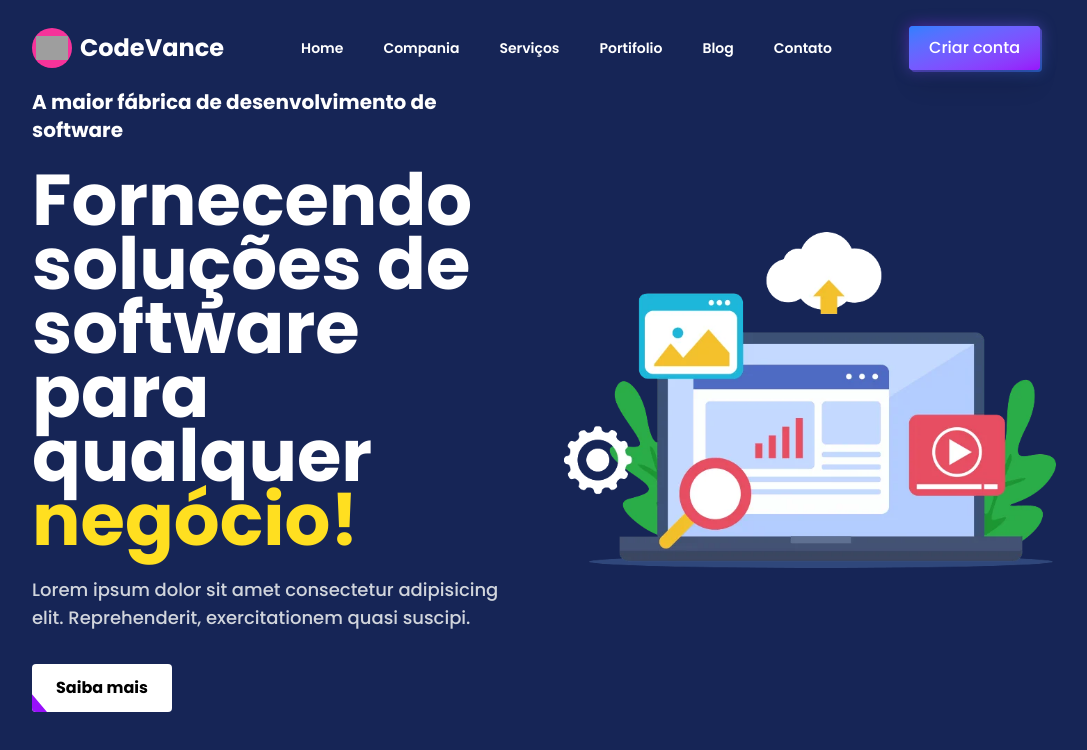
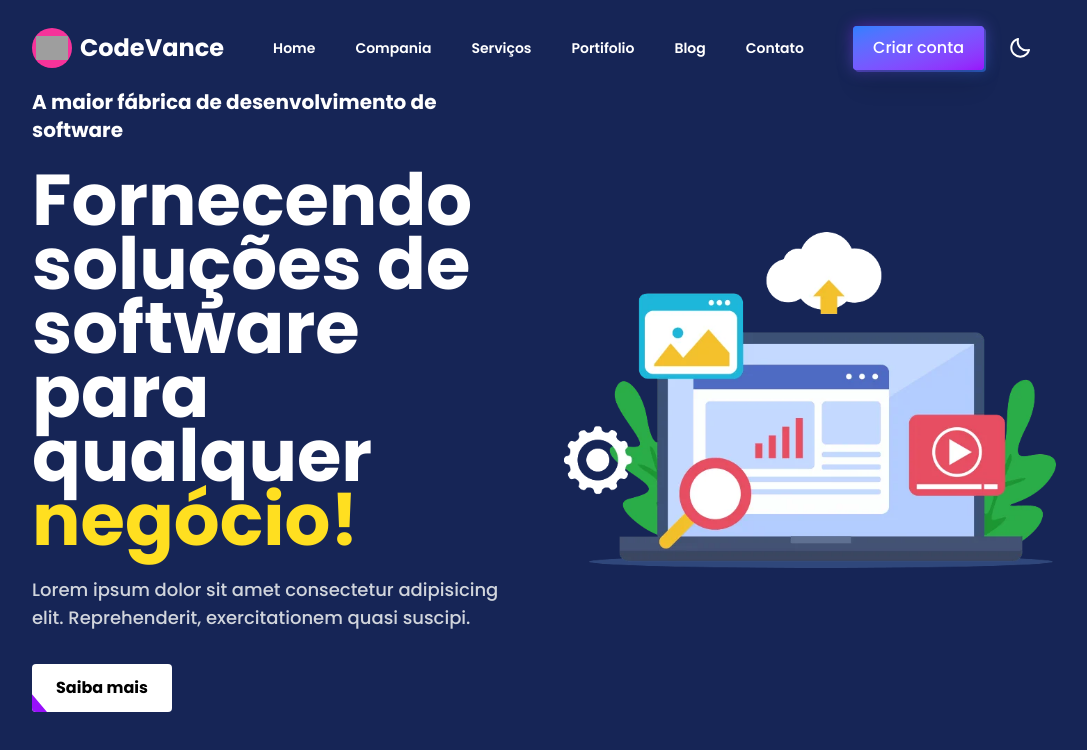
Before and after one commit to WedsonTavares/cloudence, a Next.js app: page / in a window 1280 px wide. Shown: the top 750 px of the page, without its empty margins (96-1183 px from the left). Built offline with nearby package versions, Linux system fonts and the light colour scheme; grey boxes are pictures that could not be loaded.

Commit message:
theme dark e light

```diff
--- a/app/globals.css
+++ b/app/globals.css
@@ -1 +1,3 @@
 @import "tailwindcss";
+
+@custom-variant dark (&:where(.dark, .dark *));
--- a/app/layout.tsx
+++ b/app/layout.tsx
@@ -2,6 +2,7 @@ import type { Metadata } from "next";
 import { Poppins} from "next/font/google";
 import "./globals.css";
 import ResponsiveNav from "../components/Home/NavBar/ResponsiveNav";
+import Provider from "../components/HOC/Provider";
 
 const font = Poppins({
   weight: ["300", "400", "500", "600", "700"],
@@ -23,9 +24,10 @@ export default function RootLayout({
     <html lang="pt-br" suppressHydrationWarning>
       <body
         className={`${font.className} antialiased`}>
+        <Provider>
         <ResponsiveNav />
         {children}
-
+        </Provider>
       </body>
     </html>
   );
--- /dev/null
+++ b/components/HOC/Provider.tsx
@@ -0,0 +1,12 @@
+import React, { ReactNode } from 'react'
+import { ThemeProvider } from 'next-themes'
+
+const Provider = ({ children }: { children: ReactNode }) => {
+    return (
+        <ThemeProvider attribute="class" enableSystem defaultTheme="system">
+            {children}
+        </ThemeProvider>
+    );
+};
+
+export default Provider;
--- /dev/null
+++ b/components/Helper/ThemeToogler.tsx
@@ -0,0 +1,35 @@
+"use client"
+
+import { useTheme } from 'next-themes';
+import React, { use, useEffect } from 'react'
+import { BiMoon, BiSun } from 'react-icons/bi';
+
+const ThemeToogler = () => {
+
+    const [mounted, setMounted] = React.useState(false);
+
+    const { theme, setTheme, systemTheme } = useTheme();
+
+    useEffect(() => {
+        setMounted(true);
+    }, [])
+
+    if (!mounted) return null;
+
+    const currentTheme = theme === 'system' ? systemTheme : theme;
+
+    return (
+        <button
+            onClick={() => setTheme(currentTheme === "dark" ? "light" : "dark")}
+            className='p-2 transition'
+        >
+            {currentTheme === "dark" ? (
+                <BiSun className='text-white w-6 h-6 cursor-pointer' />
+            ) : (
+                <BiMoon className='text-white w-6 h-6 cursor-pointer' />
+            )}
+        </button>
+    )
+}
+
+export default ThemeToogler
--- a/components/Home/NavBar/Nav.tsx
+++ b/components/Home/NavBar/Nav.tsx
@@ -3,6 +3,8 @@ import Link from 'next/link'
 import React, { useEffect, useState } from 'react'
 import { NavLinks } from '../../../constant/constant'
 import { HiBars3BottomRight } from 'react-icons/hi2'
+import { ThemeProvider } from 'next-themes'
+import ThemeToogler from '../../Helper/ThemeToogler'
 
 
 type Props = {
@@ -73,6 +75,7 @@ const Nav = ({ openNav }: Props) => {
                         <span className='relative'>Criar conta</span>
                     </a>
                     {/* themetoggle */}
+                    <ThemeToogler />
                     {/* burger menu */}
                     <HiBars3BottomRight onClick={openNav} className="w-8 h-8 cursor-pointer text-white lg:hidden" />
                 </div>
--- a/package.json
+++ b/package.json
@@ -10,6 +10,7 @@
   },
   "dependencies": {
     "next": "15.3.2",
+    "next-themes": "^0.4.6",
     "react": "^19.0.0",
     "react-dom": "^19.0.0",
     "react-icons": "^5.5.0"
```
Also changed, not shown: 2 other files (tests, documents, lock files or other folders).
